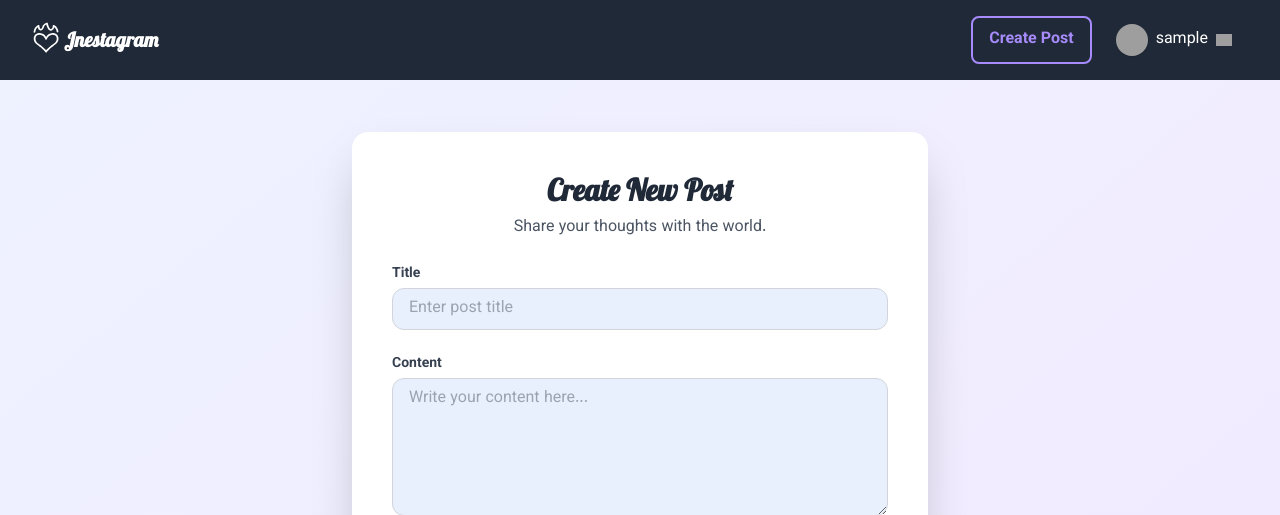
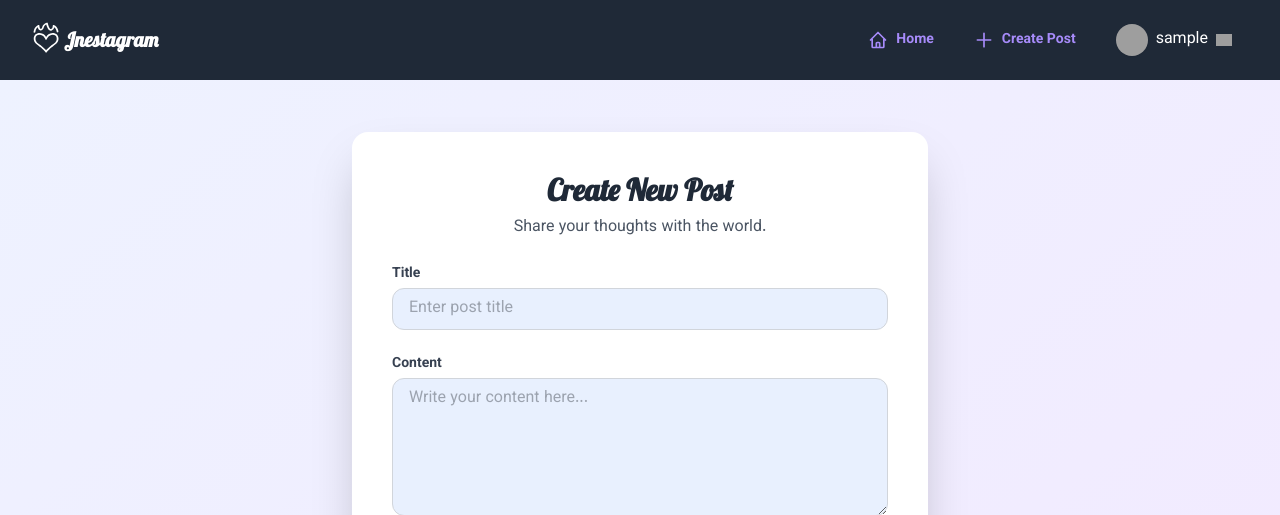
Before and after one commit to suniali/jnestagram, a Django app: page /create/ in a window 1280 px wide. Shown: the top 515 px of the page. Run offline with Django 5.2, Linux system fonts and the light colour scheme; the visitor is signed in with stand-in values (Sample User, id 1); data that the repository does not hold is empty; style sheets or scripts are compiled from the project's sources; parts of the project's set-up code (start-up, migrations or seed data) failed here and were passed over; some libraries are stand-ins or nearby versions; grey boxes are pictures that could not be loaded.

Commit message:
Create home button on heder

```diff
--- a/templates/partials/header.html
+++ b/templates/partials/header.html
@@ -29,7 +29,16 @@
          x-transition:enter="duration-300 ease-out"
          x-transition:enter-start="opacity-0 -translate-y-96"
          x-transition:enter-end="opacity-100 translate-y-0">
-        <ul class="flex items-center navitems flex-col md:flex-row gap-8 md:gap-0 justify-center h-full -translate-y-10 md:translate-y-0">
+        <ul class="flex items-center navitems flex-col md:flex-row gap-2 justify-center h-full -translate-y-10 md:translate-y-0">
+            <li>
+                <a href="{% url 'home' %}"
+                   class="inline-flex items-center gap-2 px-4 py-2 rounded-lg text-sm font-semibold text-violet-400  hover:bg-gray-100 transition-colors duration-200">
+                    <svg xmlns="http://www.w3.org/2000/svg" class="w-5 h-5 text-violet-400" fill="none" viewBox="0 0 24 24" stroke="currentColor">
+                        <path stroke-linecap="round" stroke-linejoin="round" stroke-width="2" d="M3 12l9-9 9 9M5 10v10a1 1 0 001 1h3m10-11l2 2m-2-2v10a1 1 0 01-1 1h-3m-6 0a1 1 0 001-1v-4a1 1 0 011-1h2a1 1 0 011 1v4a1 1 0 001 1m-6 0h6" />
+                    </svg>
+                    <span>Home</span>
+                </a>
+            </li>
             {% if not user.is_authenticated %}
                 <li>
                     <a href="{% url 'login' %}"
@@ -42,9 +51,14 @@
                 </li>
             {% else %}
                 <li>
-                    <a class="cursor-pointer select-none text-violet-400 font-bold border-2 border-violet-400 rounded-e-md mr-2"
-                       href="{% url 'create_post' %}?next={{ request.path }}">Create Post</a>
-                </li>
+                <a href="{% url 'create_post' %}?next={{ request.path }}"
+                   class="inline-flex items-center gap-2  px-4 py-2 rounded-lg text-sm font-semibold text-violet-400  hover:bg-gray-100 transition-colors duration-200">
+                    <svg xmlns="http://www.w3.org/2000/svg" class="w-5 h-5 text-violet-400" fill="none" viewBox="0 0 24 24" stroke="currentColor">
+                        <path stroke-linecap="round" stroke-linejoin="round" stroke-width="2" d="M12 4v16m8-8H4" />
+                    </svg>
+                    <span>Create Post</span>
+                </a>
+            </li>
                 <li x-data="{ dropdownOpen: false }" class="relative">
                     <a @click="dropdownOpen = !dropdownOpen"
                        @click.away="dropdownOpen = false"
```
